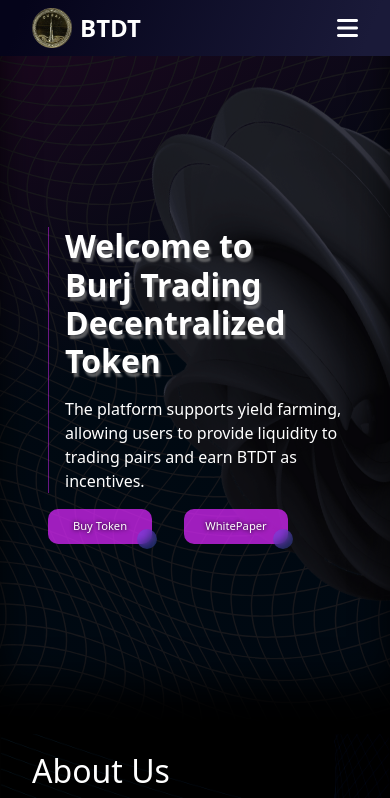
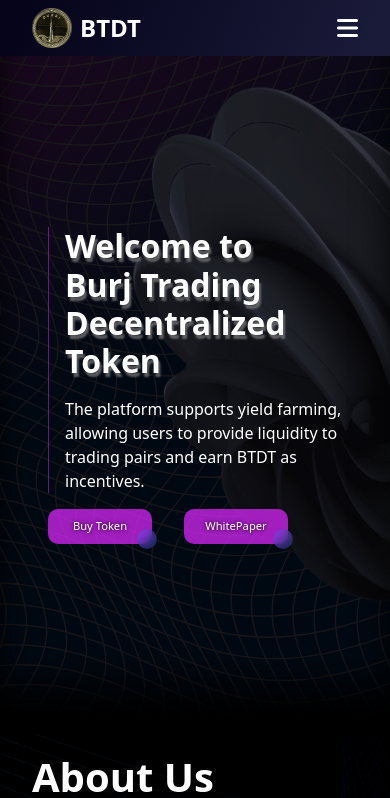
Before and after one commit to Drcodepro/Burj_Token, a React (Vite) app: page / in a window 390 px wide. Shown: the top 798 px of the page. Built offline with nearby package versions, Linux system fonts and the light colour scheme.

Commit message:
new commit

```diff
--- a/src/Component/All_css/AboutSection.css
+++ b/src/Component/All_css/AboutSection.css
@@ -110,7 +110,9 @@
         width: 100%;
     }
     .About-info_container .about-heading{
-        font-size: 2rem;
+        font-size: 2.5rem;
+        color: white;
+        font-weight: 900;
     }
 
     .About-info_container .about-heading-2{
```
